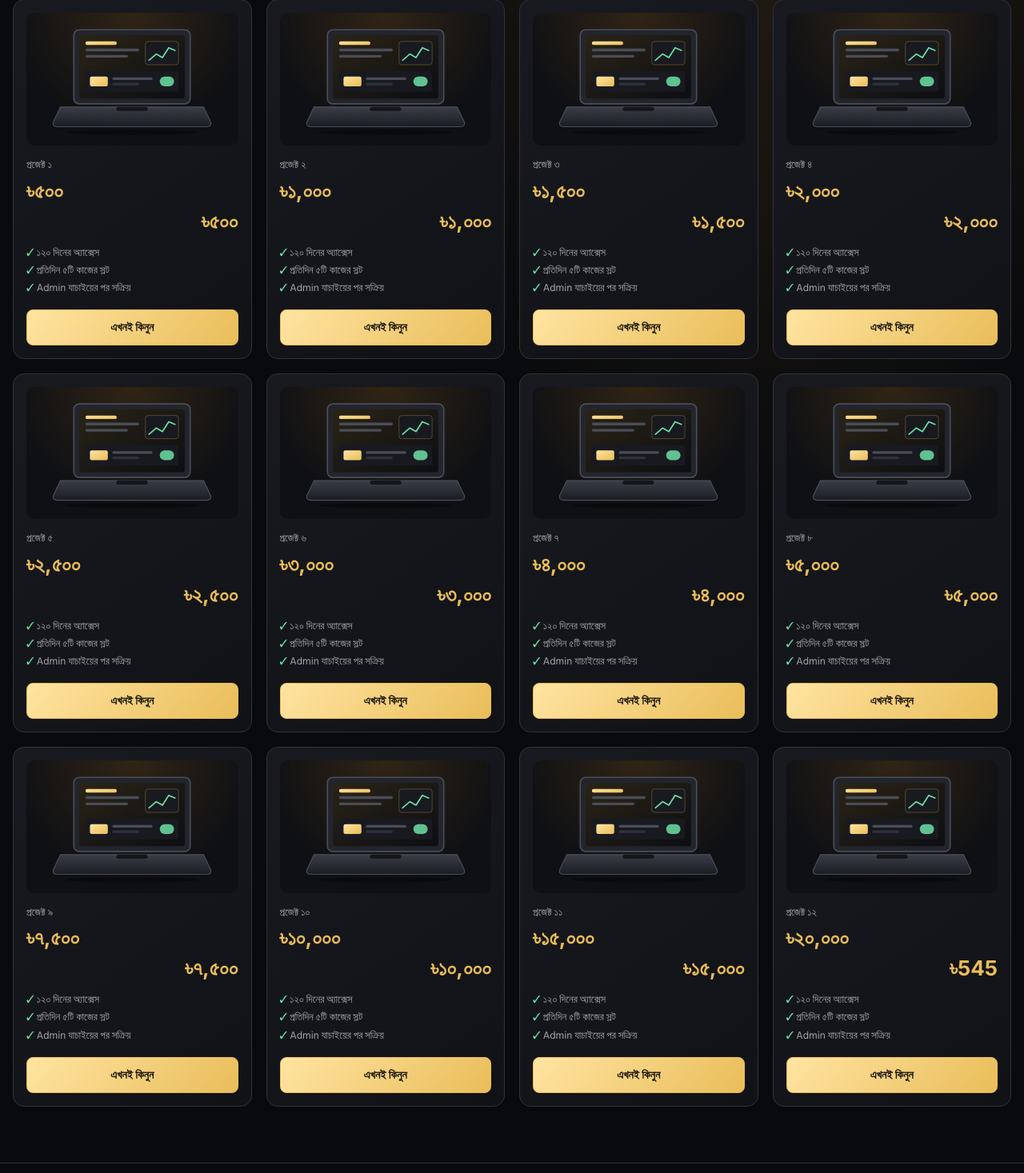
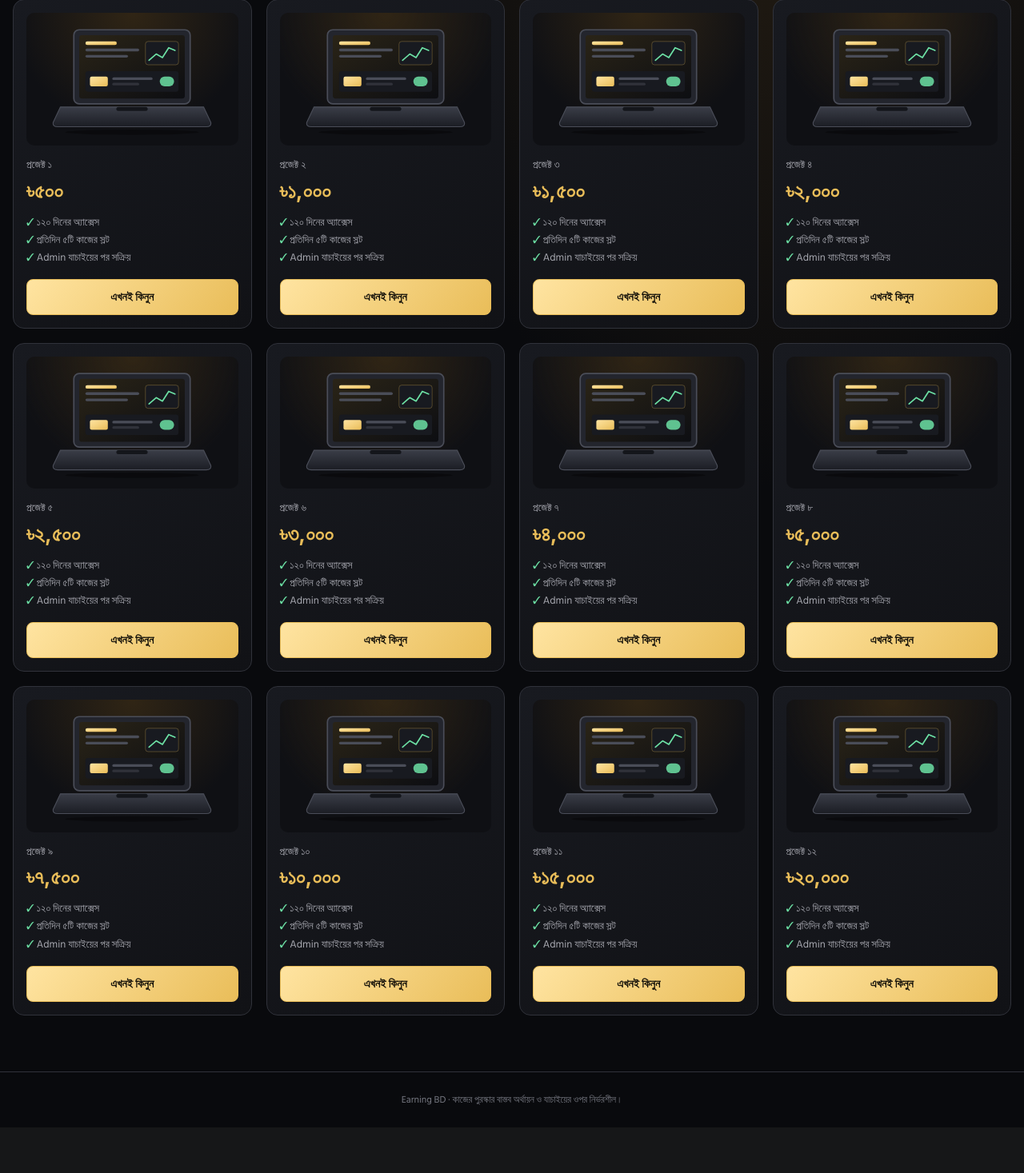
Before and after one commit to Monirul64/Earningbd, a Flask app: page /buy in a window 1280 px wide. Shown: the part 380-1847 px from the top of the page at 80% size. After the commit the page ends 1790 px from the top, so only its background shows below. Run offline with Flask 3, Linux system fonts and the light colour scheme; a user stored in the database is signed in; some libraries are stand-ins or nearby versions.

Commit message:
Update buy.html

```diff
--- a/templates/buy.html
+++ b/templates/buy.html
@@ -44,9 +44,7 @@
             <span class="muted pkg-name">প্রজেক্ট {{ loop.index|bn }}</span>
 
             <h2>৳{{ p.price|bn }}</h2>
-                                                                                               <h2 style="text-align: right; margin-top: -0px;">
-                                                                                                     ৳{{ 545 if loop.index == 12 else p.price|bn }}
-                                                                                               </h2>
+
 
             <ul class="pkg-info">
                 <li>{{ project_days|bn }} দিনের অ্যাক্সেস</li>
```
